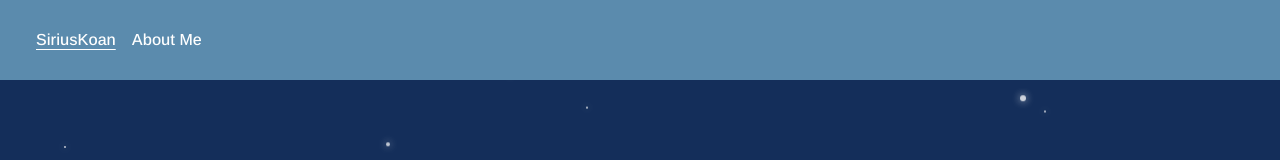
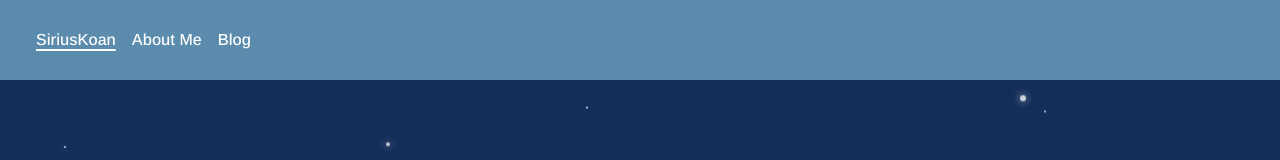
Before and after one commit to SiriusKoan/SiriusKoan.github.io, a Vue app: page / in a window 1280 px wide. Shown: the top 160 px of the page. Built offline with nearby package versions, Linux system fonts and the light colour scheme.

Commit message:
feat: add blog link

```diff
--- a/src/components/NavBar.vue
+++ b/src/components/NavBar.vue
@@ -1,7 +1,8 @@
 <template>
     <nav class="px-5 py-7 select-none underline-offset-4 bg-[#5B8BAD] top-0">
-        <RouterLink to="/" active-class="active" class="text-white decoration-solid ml-4 hover:opacity-70">SiriusKoan</RouterLink>
-        <RouterLink to="/about" active-class="active" class="text-white decoration-solid ml-4 hover:opacity-70">About Me</RouterLink>
+        <RouterLink to="/" active-class="active" class="link">SiriusKoan</RouterLink>
+        <RouterLink to="/about" active-class="active" class="link">About Me</RouterLink>
+        <a href="https://blog.siriuskoan.one" target="_blank" class="link">Blog</a>
     </nav>
 </template>
 
@@ -13,6 +14,10 @@ export default {
 
 <style scoped>
 nav .active {
-	text-decoration: underline;
+    @apply decoration-solid underline decoration-2;
+}
+
+.link {
+    @apply text-white decoration-solid ml-4 hover:underline decoration-2;
 }
 </style>
```
